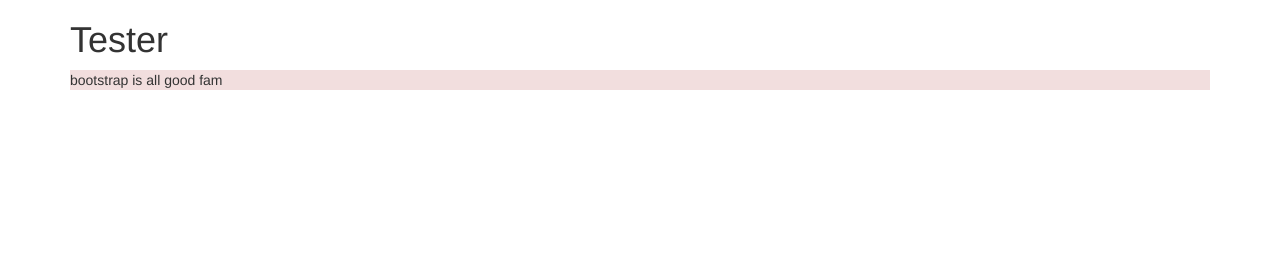
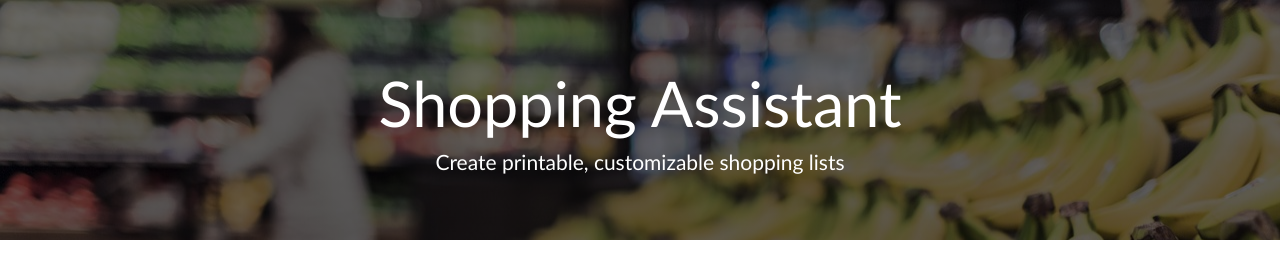
Before and after one commit to doxtu/shopping-assist, a website: page public/index.html in a window 1280 px wide. Drawn offline with Linux system fonts and the light colour scheme.

Commit message:
jumbotron

```diff
--- a/public/css/main.css
+++ b/public/css/main.css
@@ -0,0 +1,14 @@
+/*Boostrap Overrides*/
+body{
+	font-family:Calibri,Verdana,sans-serif;
+}
+.jumbotron{
+	color:#fff;
+	background:hsl(240,40%,80%);
+	background:linear-gradient(
+      rgba(0, 0, 0, 0.6),
+      rgba(0, 0, 0, 0.6)
+    ),url("../res/jumbotron.jpg");
+	background-repeat:no-repeat;
+	background-size:cover;
+}
--- a/public/index.html
+++ b/public/index.html
@@ -1,6 +1,6 @@
 <!doctype html>
 
-<html>
+<html lang="en">
 	<head>
 		<meta charset="utf-8">
 		<meta http-equiv="X-UA-Compatible" content="IE=edge">
@@ -10,9 +10,11 @@
 		<link href="css/main.css" rel="stylesheet">
 	</head>
 	<body>
+		<header class="jumbotron">
+			<h1 class="text-center">Shopping Assistant</h1>
+			<p class="text-center">Create printable, customizable shopping lists</p>
+		</header>
 		<div class="container">
-			<h1>Tester</h1>
-			<p class="bg-danger">bootstrap is all good fam</p>
 		</div>
 	</body>
 	<script type="text/javascript" src="js/jquery-3.2.1.min.js">
```
Also changed, not shown: public/res/jumbotron.jpg (added).
